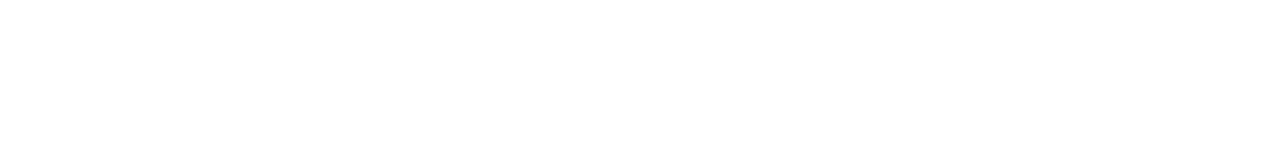
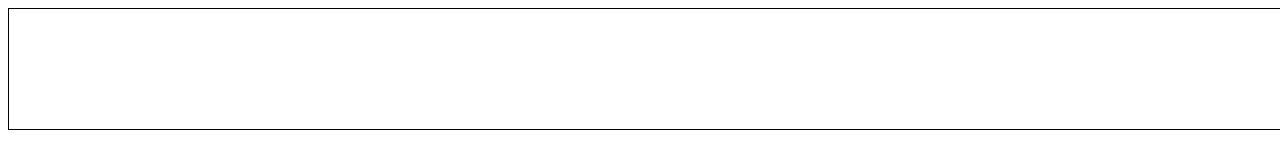
Before and after one commit to Index-dev/LandingClone, a plain HTML site: page younghyun/src/index.html in a window 1280 px wide. Drawn offline with Linux system fonts and the light colour scheme.

Commit message:
feat: init header layout

```diff
--- /dev/null
+++ b/younghyun/src/header.css
@@ -0,0 +1,10 @@
+.header {
+    width: 100vw;
+    height: 120px;
+    position: fixed;
+
+    display: flex;
+    justify-content: space-between;
+    align-items: center;
+    border: 1px solid black;
+}
--- /dev/null
+++ b/younghyun/src/index.css
@@ -0,0 +1,5 @@
+body {
+    width: 100vw;
+    height: 100vh;
+    position: relative;
+}
--- a/younghyun/src/index.html
+++ b/younghyun/src/index.html
@@ -6,6 +6,10 @@
         <meta name="viewport" content="width=device-width, initial-scale=1.0" />
         <link rel="icon" href="../assets/favicon.ico" />
         <title>트릭스터 M - 사전예약 진행 중</title>
+        <link rel="stylesheet" href="index.css" />
+        <link rel="stylesheet" href="header.css" />
     </head>
-    <body></body>
+    <body>
+        <div class="header"></div>
+    </body>
 </html>
```
